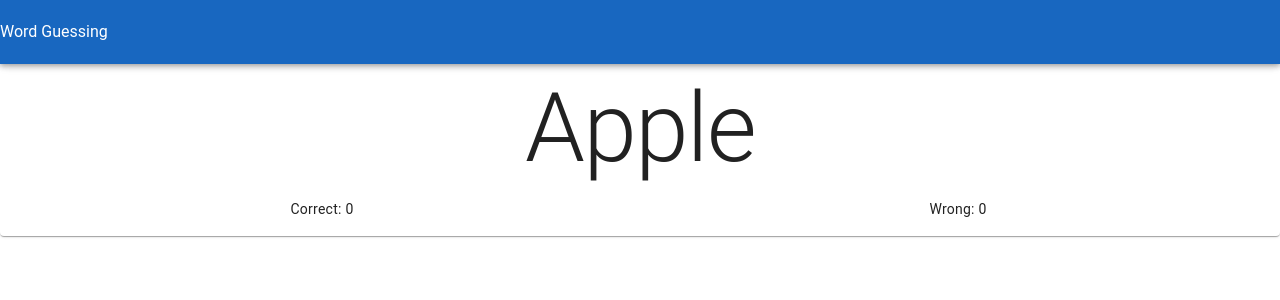
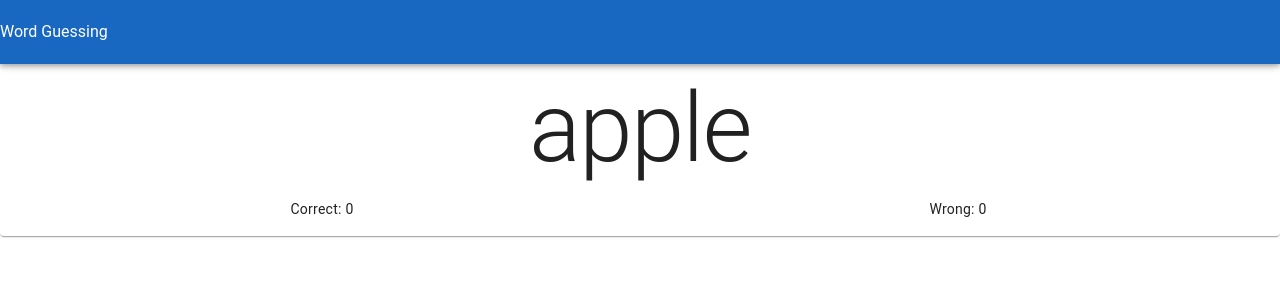
Before and after one commit to CK642509/word-guessing-frontend, a Vue app: page / in a window 1280 px wide. Shown: the top 300 px of the page. Built offline with nearby package versions, Linux system fonts and the light colour scheme.

Commit message:
feat: 改用單字庫的單字
- 每次點擊都會再隨機抽取一個單字 (可能相同)

```diff
--- /dev/null
+++ b/src/utils/wordbank.js
@@ -0,0 +1,6 @@
+export default [
+    'apple',
+    'banana',
+    'cherry',
+    'date',
+]
--- a/src/views/HomeView.vue
+++ b/src/views/HomeView.vue
@@ -1,7 +1,10 @@
 <script setup lang="ts">
 import { ref } from 'vue';
+import wordbank from '@/utils/wordbank.js';
+
 const correctCount = ref<number>(0);
 const wrongCount = ref<number>(0);
+const idx = ref<number>(0);
 
 const detectClickSide = (event: MouseEvent) => {
   const rect = (event.target as HTMLElement).getBoundingClientRect();
@@ -14,6 +17,8 @@ const detectClickSide = (event: MouseEvent) => {
     console.log('Right side clicked');
     wrongCount.value++;
   }
+
+  idx.value = Math.floor(Math.random() * wordbank.length);
 };
 
 </script>
@@ -24,7 +29,7 @@ const detectClickSide = (event: MouseEvent) => {
     <v-card-text>
       <v-row>
         <v-col class="text-center">
-          <a class="text-h1">Apple</a>
+          <a class="text-h1"> {{ wordbank[idx] }}</a>
         </v-col>
       </v-row>
       <v-row>
```
